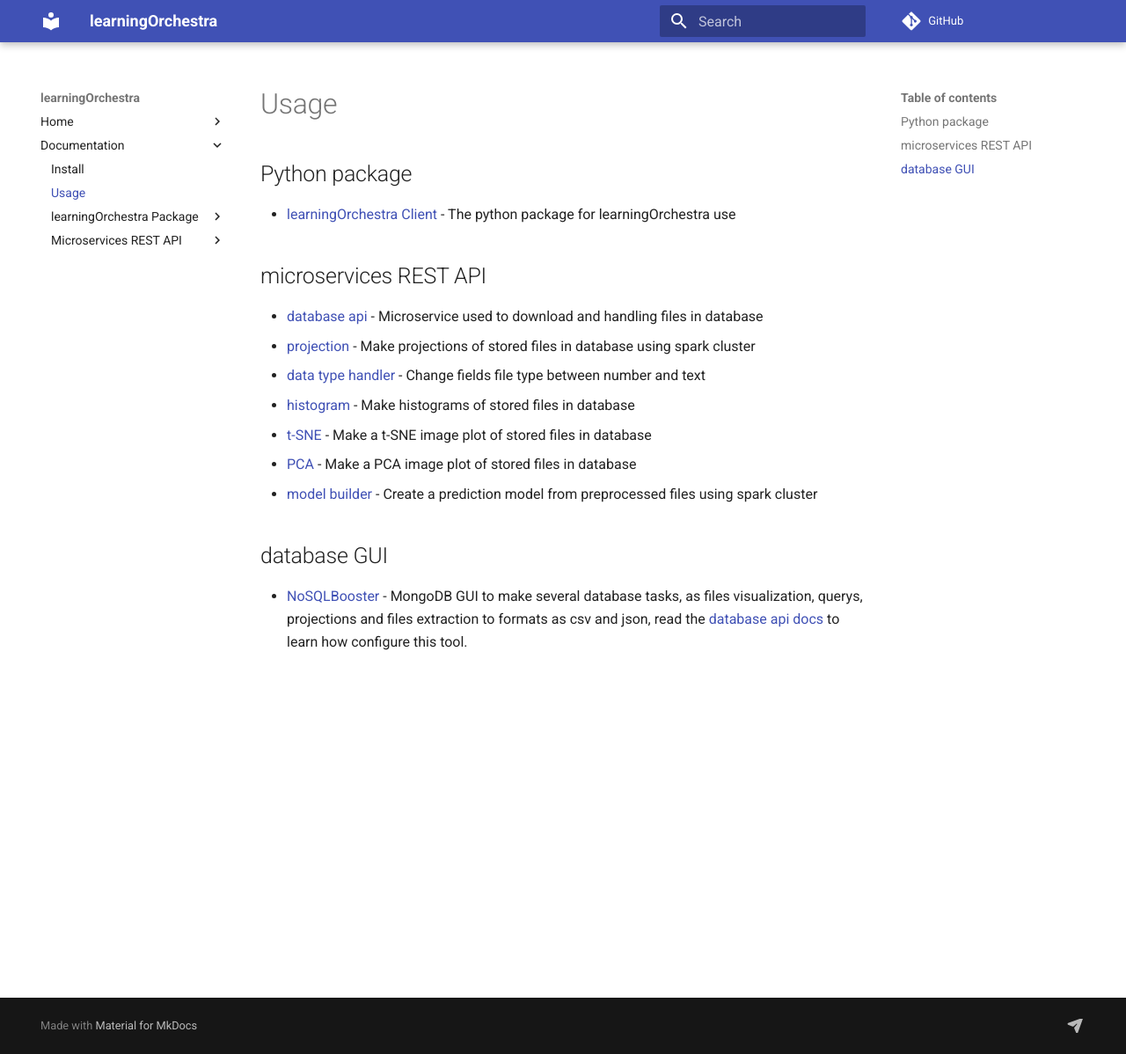
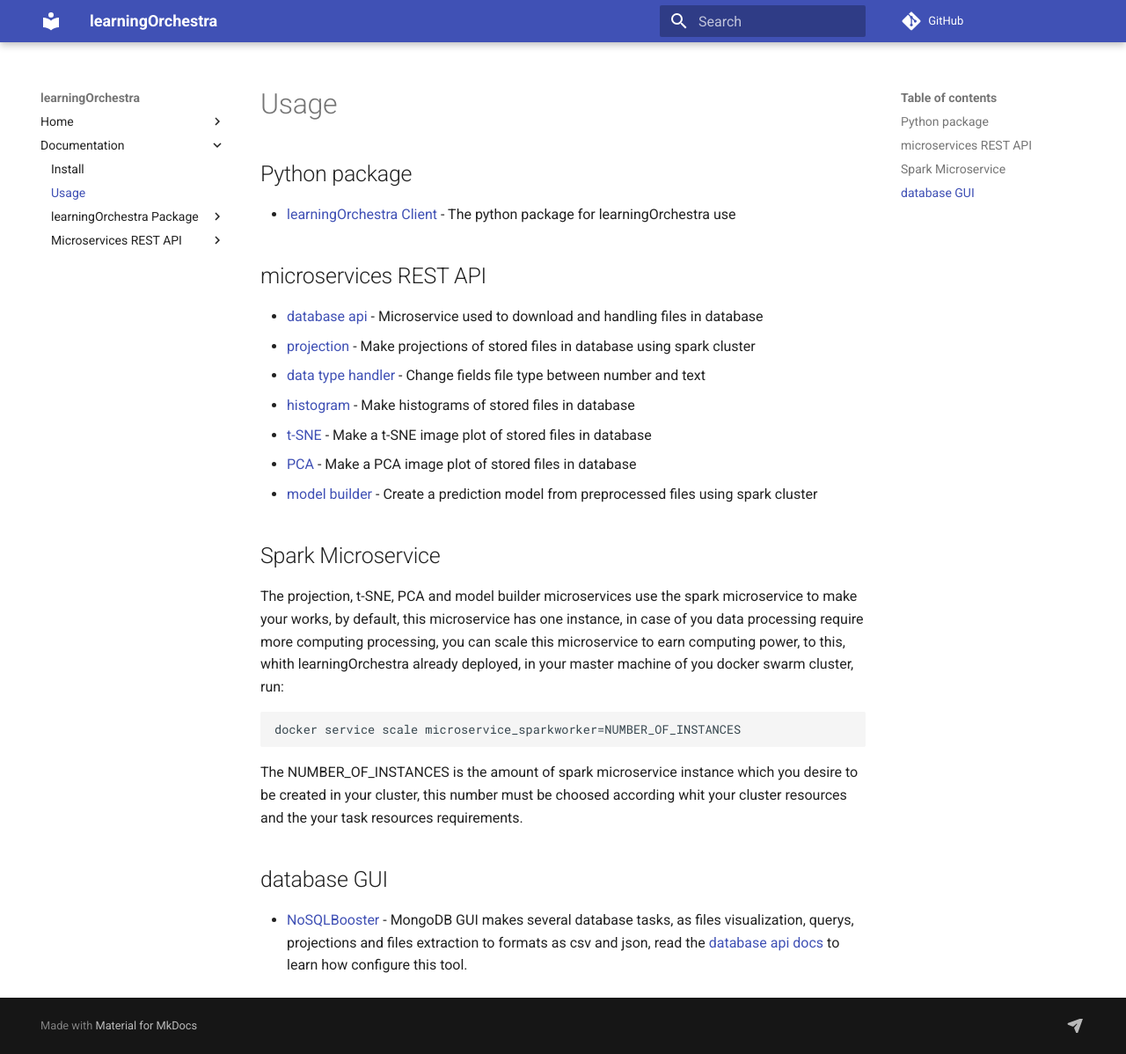
Before and after one commit to learningOrchestra/mlToolKits, an MkDocs documentation site: the page built from docs/usage.md, in a window 1280 px wide and 1198 px high. Shown: the whole window at 88% size. Built offline with MkDocs 1.6.1 and Material for MkDocs 9.7.7, drawn with Linux system fonts in a browser that asks for light colours; comment, search, counter and statistics services are not loaded.

Commit message:
explaining the spark microservice configuration

````diff
--- a/docs/usage.md
+++ b/docs/usage.md
@@ -18,9 +18,23 @@ Make a PCA image plot of stored files in database
 * [model builder](https://riibeirogabriel.github.io/learningOrchestra/model_builder) -
 Create a prediction model from preprocessed files using spark cluster
 
+## Spark Microservice
+The projection, t-SNE, PCA and model builder microservices use the spark
+microservice to make your works, by default, this microservice has one instance,
+in case of you data processing require more computing processing, you can
+scale this microservice to earn computing power, to this, whith learningOrchestra
+already deployed, in your master machine of you docker swarm cluster, run:
+
+```
+docker service scale microservice_sparkworker=NUMBER_OF_INSTANCES
+```
+The NUMBER_OF_INSTANCES is the amount of spark microservice instance which you
+desire to be created in your cluster, this number must be choosed according
+whit your cluster resources and the your task resources requirements.
+
 ## database GUI
 * [NoSQLBooster](https://nosqlbooster.com) -
-MongoDB GUI to make several database tasks, as files visualization, querys,
+MongoDB GUI makes several database tasks, as files visualization, querys,
 projections and files extraction to formats as csv and json, read the
 [database api docs](https://riibeirogabriel.github.io/learningOrchestra/database_api)
 to learn how configure this tool.
````
